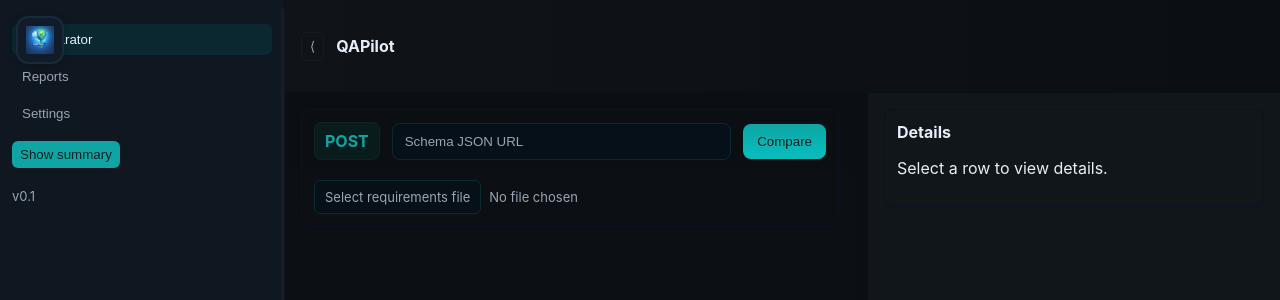
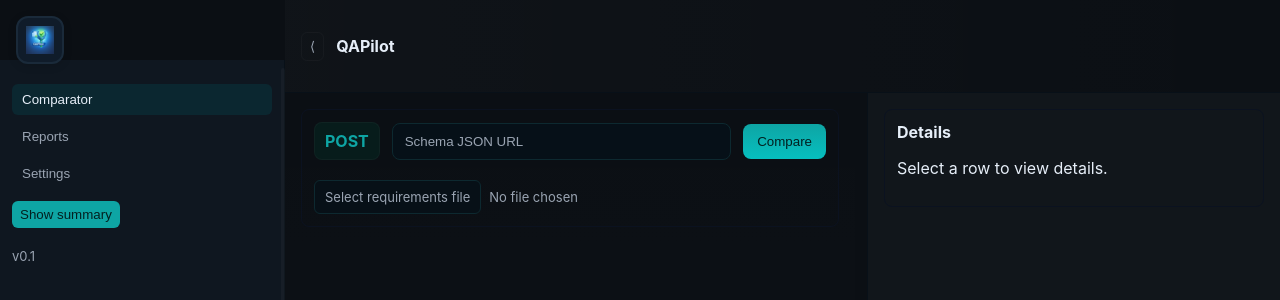
Before and after one commit to sitansh/automation-app, a React (Vite) app in the folder frontend/: page / in a window 1280 px wide. Shown: the top 300 px of the page. Built offline with nearby package versions, Linux system fonts and the light colour scheme.

Commit message:
Fix: prevent sidebar text from overlapping with floating icon

```diff
--- a/frontend/src/App.jsx
+++ b/frontend/src/App.jsx
@@ -78,7 +78,7 @@
           position: 'fixed',
           top: 16,
           left: 16,
-          zIndex: 1001,
+          zIndex: 2000,
           background: '#101c2a',
           borderRadius: '12px',
           boxShadow: '0 2px 8px #0002',
@@ -90,6 +90,7 @@
           cursor: 'pointer',
           border: showSidebar ? '2px solid #1a2a3a' : '2px solid #2a3a4a',
           transition: 'border 0.2s',
+          pointerEvents: 'auto',
         }}
         onClick={() => setShowSidebar(s => !s)}
         title={showSidebar ? 'Hide sidebar' : 'Show sidebar'}
@@ -97,7 +98,7 @@
         <img src={icon} alt="App Icon" style={{width: 28, height: 28, pointerEvents: 'none'}} />
       </div>
       {showSidebar && (
-        <div className="sidebar" style={{width: sidebarWidth}}>
+        <div className="sidebar" style={{width: sidebarWidth, marginTop: 60}}>
           <Sidebar currentView={view} onSelectView={setView} showSummary={showSummary} onToggleSummary={()=>setShowSummaryModal(true)} summaryData={data} />
           <div className="resizer" onMouseDown={startResize} onTouchStart={startResize} />
         </div>
```
